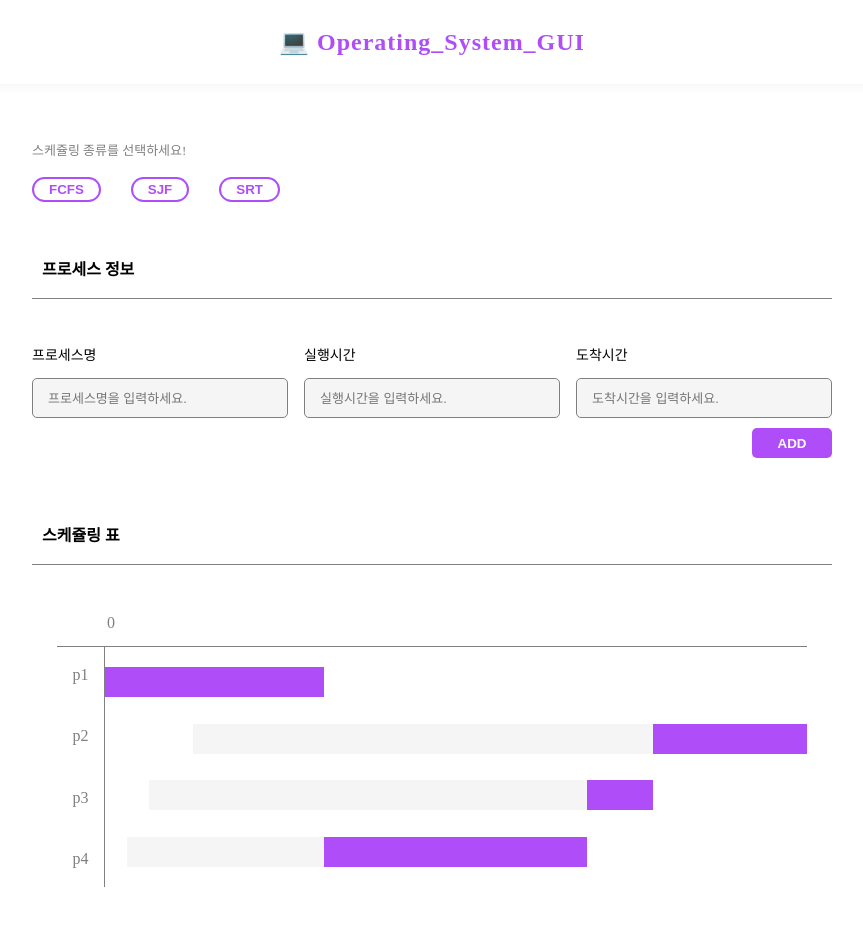
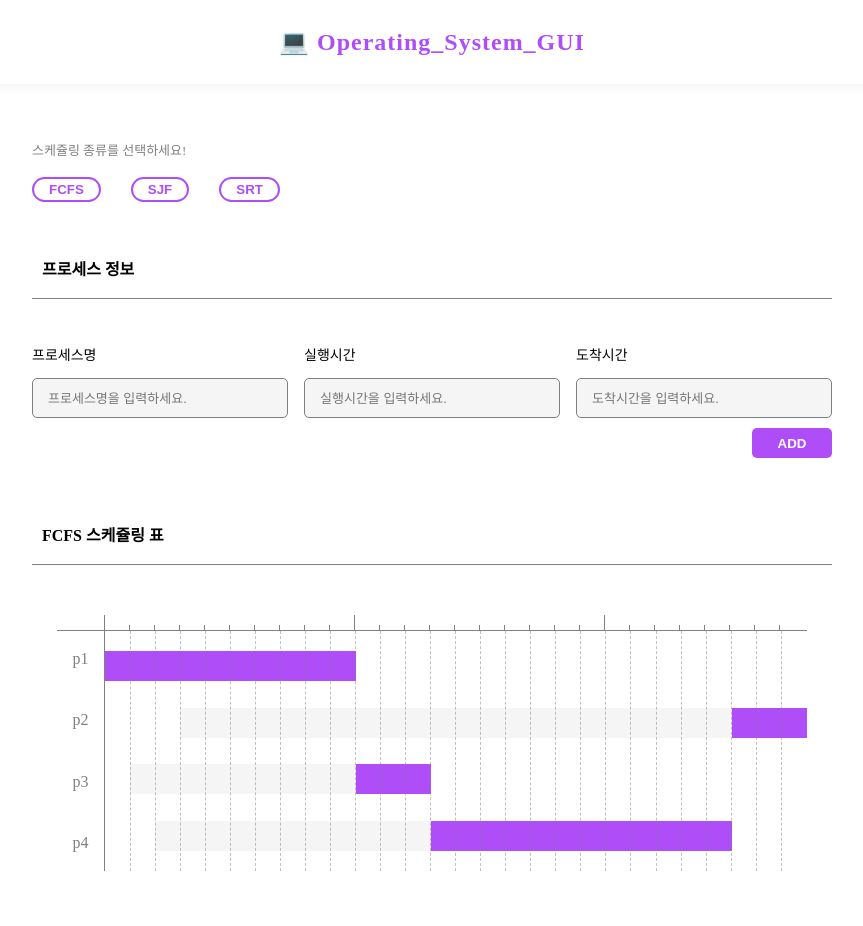
Before and after one commit to jidole02/OPERATING_SYSTEM_ALGORITHM_GUI, a React (Create React App) app: page / in a window 1280 px wide. Shown: the top 926 px of the page, without its empty margins (208-1071 px from the left). Built offline with nearby package versions, Linux system fonts and the light colour scheme.

Commit message:
[FIX] : ERROR

```diff
--- a/src/components/chart/chart.tsx
+++ b/src/components/chart/chart.tsx
@@ -7,14 +7,15 @@ import * as s from "./styles";
 export default function Chart() {
   const arr: ProcessData[] = [
     { pname: "p1", ptime: 10, endTime: 0, id: 1 },
-    { pname: "p2", ptime: 7, endTime: 4, id: 2 },
-    { pname: "p3", ptime: 3, endTime: 2, id: 3 },
-    { pname: "p4", ptime: 12, endTime: 1, id: 4 },
+    { pname: "p2", ptime: 3, endTime: 3, id: 2 },
+    { pname: "p3", ptime: 3, endTime: 1, id: 3 },
+    { pname: "p4", ptime: 12, endTime: 2, id: 4 },
   ];
   let FuncArr: ProcessData[] = arr;
   const [render, setRender] = useState<boolean>(false);
   const [SortArr, setSortArr] = useState<ProcessData[]>([]);
   const [indexArr, setIndexArr] = useState<ProcessData[]>([]);
+  const [timeline, setTimeline] = useState<boolean[]>([]);
   const WrapperHeight: string = `${(arr.length + 1) * 40}px`;
   //도착 시간에 따라 한번 정렬 해줘야됨.
   const SortOfTime = () => {
@@ -32,12 +33,13 @@ export default function Chart() {
       }
     }
   };
+  // 실행시간 합
   const DecisionWidthValue = (): number => {
     let sum: number = 0;
     for (let i = 0; i < arr.length; i++) {
-      let ptime: any = SortArr[i].ptime;
-      if (typeof ptime === "number") {
-        sum += ptime;
+      let pTime: any = SortArr[i]?.ptime;
+      if (typeof pTime === "number") {
+        sum += pTime;
         if (i === arr.length - 1) return sum;
       }
     }
@@ -49,8 +51,19 @@ export default function Chart() {
   useEffect(() => {
     // 처음에 정렬
     SortOfTime();
-    console.log(SortArr);
   }, [render]);
+  useEffect(() => {
+    // timeline 그려주는 곳
+    let someArr = [];
+    for (let i = 0; i < DecisionWidthValue(); i++) {
+      if (i % 10 === 0) {
+        someArr.push(true);
+      } else {
+        someArr.push(false);
+      }
+      if (i === DecisionWidthValue() - 1) setTimeline(someArr);
+    }
+  }, [DecisionWidthValue()]);
   useEffect(() => {
     // 정렬 다 됬으면
     console.log(SortArr);
@@ -107,11 +120,13 @@ export default function Chart() {
   }, [SortArr]);
   return (
     <s.AllWrapper>
-      <InforOfChapter title="스케쥴링 표" />
+      <InforOfChapter title="FCFS 스케쥴링 표" />
 
       <s.Cotainer>
-        <s.ChartTop>
-          <span>0</span>
+        <s.ChartTop padding={100 / DecisionWidthValue()}>
+          {timeline.map((e: boolean, index: number) =>
+            e ? <s.TimeLine key={index} /> : <s.SmallTimeLine key={index} />
+          )}
         </s.ChartTop>
 
         <s.Cotainer style={{ display: "flex" }}>
@@ -130,6 +145,11 @@ export default function Chart() {
                 </s.Graph>
               );
             })}
+            <s.GraphLineWrapper padding={100 / DecisionWidthValue()}>
+            {timeline.map((_e: boolean, index: number) => {
+              return <s.GraphLine key={index} />
+            })}
+            </s.GraphLineWrapper>
           </s.GraphWrapper>
         </s.Cotainer>
       </s.Cotainer>
--- a/src/components/chart/styles.tsx
+++ b/src/components/chart/styles.tsx
@@ -8,7 +8,7 @@ export const AllWrapper = styled.div`
   display: flex;
   flex-direction: column;
   align-items: center;
-  margin-bottom:100px;
+  margin-bottom: 100px;
 `;
 
 export const Cotainer = styled.div`
@@ -19,10 +19,15 @@ export const ChartTop = styled.div`
   width: 100%;
   border-bottom: 1px solid gray;
   margin-top: 50px;
-  padding-bottom: 15px;
-  padding-left: 50px;
+  padding-left: 47px;
   box-sizing: border-box;
   color: gray;
+  display: flex;
+  justify-content: space-between;
+  font-size: 12px;
+  align-items: flex-end;
+  padding-right: ${(props: StyleProps) => `${props.padding}%`};
+  box-sizing:border-box;
 `;
 
 export const UseContainer = styled.div`
@@ -42,15 +47,47 @@ export const ProcessNameWrapper = styled(UseContainer)`
 
 export const GraphWrapper = styled(UseContainer)`
   width: 100%;
+  position:relative;
 `;
 
 export const Graph = styled.div`
+  width: 100%;
+  height: 30px;
+  display: flex;
+`;
+
+export const NoneDoGraph = styled.div`
+  width: 2%;
+  background-color: blue;
+`;
+
+export const TimeLine = styled.div`
+  border-left: 1px solid gray;
+  height: 15px;
+`;
+
+export const SmallTimeLine = styled.div`
+  border-left: 1px solid gray;
+  height: 5px;
+`;
+
+export const GraphLineWrapper = styled.div`
 width:100%;
-height:30px;
+position:absolute;
+height:100px;
+bottom:0;
+height:100%;
+opacity:0.5;
 display:flex;
+justify-content:space-between;
+padding-right: ${(props: StyleProps) => `${props.padding}%`};
+box-sizing:border-box;
 `
 
-export const NoneDoGraph = styled.div`
-width:2%;
-background-color:blue;
+export const GraphLine = styled.div`
+  border-left: 1px dashed gray;
+  height:100%;
+  :first-of-type{
+    opacity:0;
+  }
 `
--- a/src/components/interface.tsx
+++ b/src/components/interface.tsx
@@ -10,5 +10,6 @@ export interface ProcessData{
 }
 
 export interface StyleProps{
-    height : string;
+    height? : string;
+    padding? : number;
 }
```
